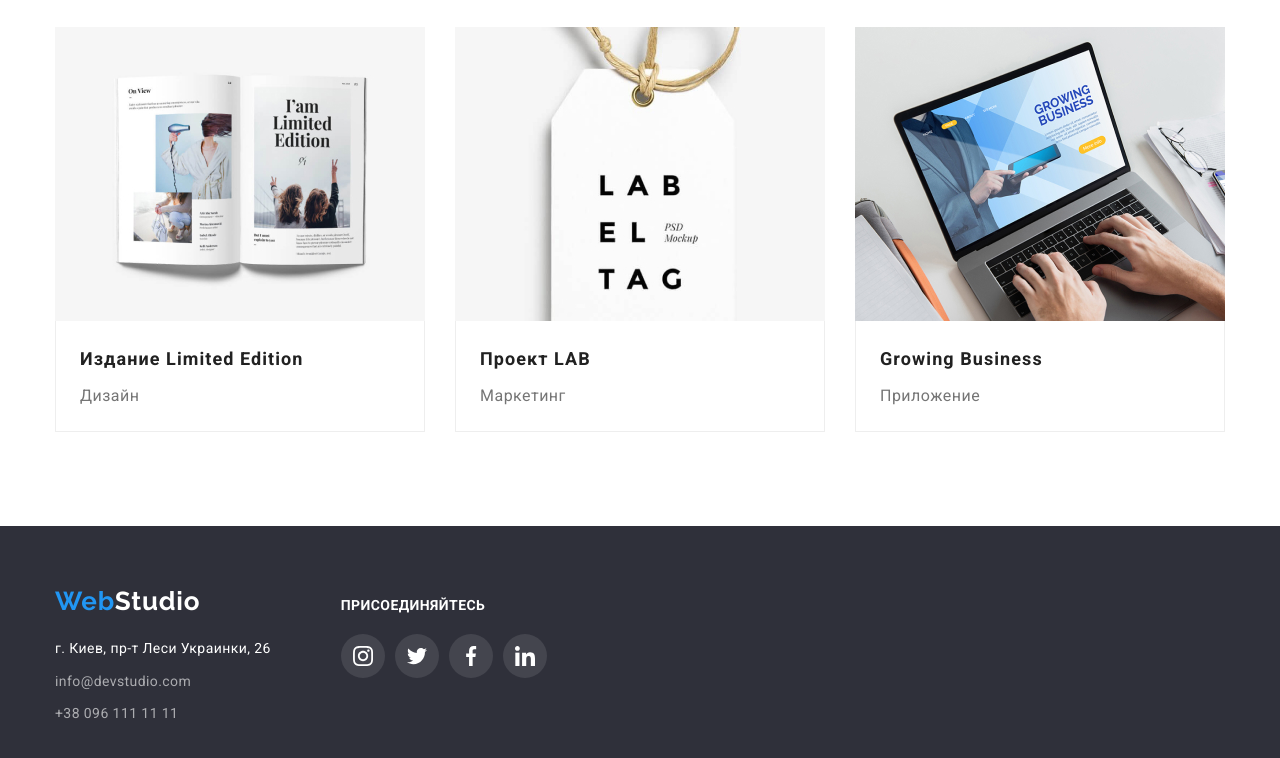
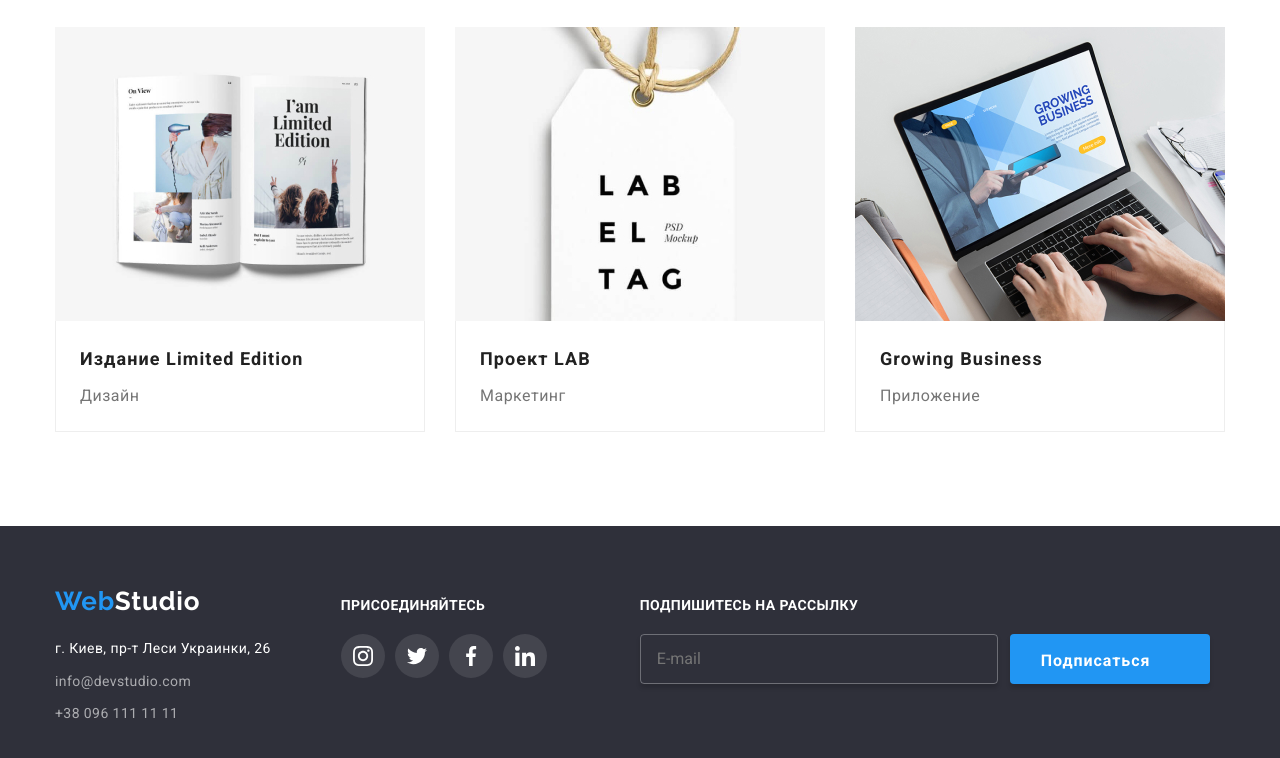
Before and after one commit to KirillV9819/KirillV9819-goit-markup-hw-06, a plain HTML site: page portfolio.html in a window 1280 px wide. Shown: the part 1106-1864 px from the top of the page. Drawn offline with nearby package versions, Linux system fonts and the light colour scheme.

Commit message:
added footer form in portfolio

```diff
--- a/css/styles.css
+++ b/css/styles.css
@@ -887,7 +887,6 @@ img{
     border-radius: 2px;
     background-image: url(../images/icons/icon-check.svg);
     background-size: contain;
-    border: none;
 }
 .contact-form-checkbox:focus + .contact-form-checkbox-label::before{
     outline: 2px solid var(--accent-color);
--- a/portfolio.html
+++ b/portfolio.html
@@ -212,7 +212,8 @@
                                 class="map-link link">г. Киев, пр-т Леси Украинки, 26</a>
                         </li>
                         <li class="address-list-item">
-                            <a href="mailto:info@devstudio.com" lang="en" class="address-link email link">info@devstudio.com</a>
+                            <a href="mailto:info@devstudio.com" lang="en"
+                                class="address-link email link">info@devstudio.com</a>
                         </li>
                         <li class="address-list-item">
                             <a href="tel:+380961111111" class="address-link link">+38 096 111 11 11</a>
@@ -252,9 +253,21 @@
                         </a>
                     </li>
                 </ul>
-
             </div>
-        </div>
+            <form class="footer-form">
+                <p class="footer-form-text">Подпишитесь на рассылку</p>
+                <div class="footer-form-content">
+                    <input class="footer-input" type="email" name="footer-email" placeholder="E-mail">
+                    <button class="footer-form-button" type="submit">
+                        <div class="footer-button-content">
+                            <span class="footer-button-text">Подписаться</span>
+                            <svg class="footer-button-icon" width="24" height="24">
+                                <use href="./images/sprite.svg#send-icon"></use>
+                            </svg>
+                        </div>
+                    </button>
+                </div>
+            </form>
     </footer>
 </body>
 </html>
```
